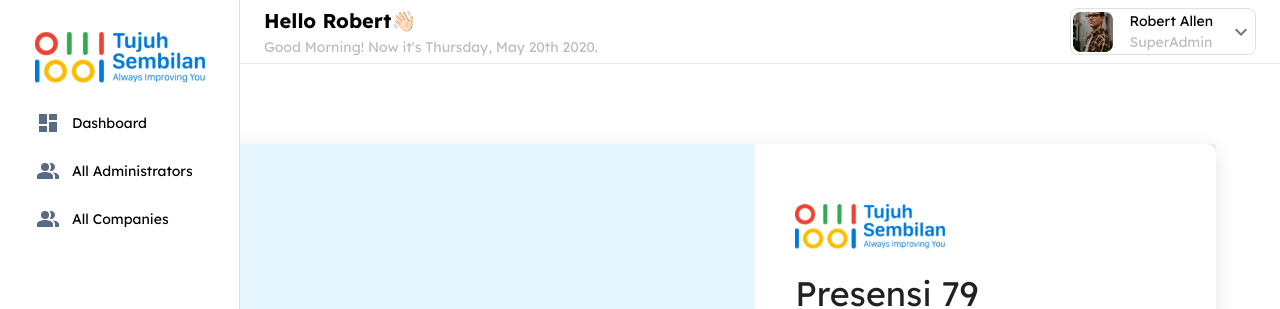
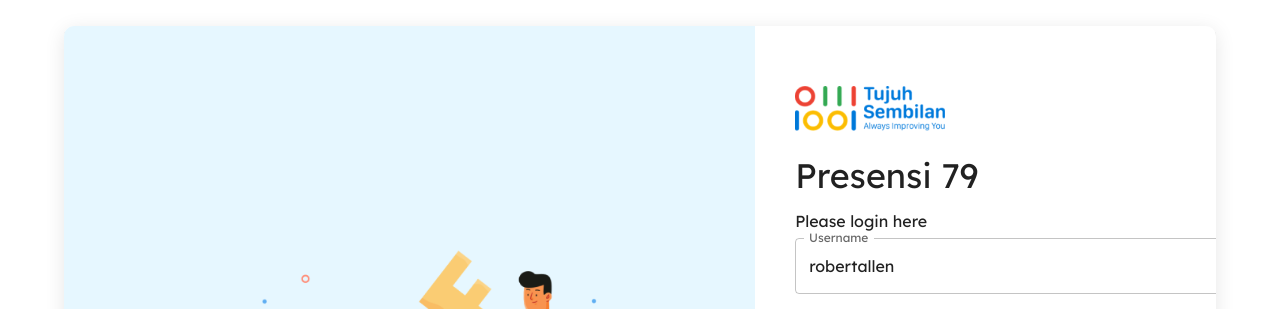
Before and after one commit to dit10z/presence, a React (Vite) app: page /login in a window 1280 px wide. Shown: the top 309 px of the page. Built offline with nearby package versions, Linux system fonts and the light colour scheme.

Commit message:
feat: fix sign-in page

```diff
--- a/src/pages/Auth/index.jsx
+++ b/src/pages/Auth/index.jsx
@@ -9,19 +9,17 @@ import {
 } from "@mui/material";
 import { styled } from "@mui/system";
 import { Link } from "react-router-dom";
-import Hero from "../../assets/hero-signin.png"; // Replace with the correct path to your image
-import Logo from "../../assets/logo.png"; // Replace with the correct path to your logo
+import Hero from "../../assets/hero-signin.png";
+import Logo from "../../assets/logo.png";
 
-// Container to center the card on the page
 const SignInContainer = styled(Box)({
   display: "flex",
   alignItems: "center",
   justifyContent: "center",
-  minHeight: "100vh",
+  maxHeight: "100vh",
   backgroundColor: "#f5f5f5",
 });
 
-// Main card component
 const SignInCard = styled(Box)({
   display: "flex",
   flexDirection: "row",
@@ -35,12 +33,12 @@ const SignInCard = styled(Box)({
 
 const FormSection = styled(Box)({
   width: "40%",
-  padding: "60px 40px", // Adjust as necessary
+  padding: "60px 40px",
   display: "flex",
   flexDirection: "column",
   justifyContent: "center",
-  alignItems: "flex-start", // Align items to the left
-  textAlign: "left", // Align text to the left
+  alignItems: "flex-start",
+  textAlign: "left",
 });
 
 const StyledTextField = styled(TextField)({
@@ -102,7 +100,6 @@ const Login = () => {
               fullWidth
               defaultValue="********"
               InputProps={{
-                // Replace with your eye icon
                 endAdornment: (
                   <img
                     src="path/to/your/eye-icon.png"
--- a/src/pages/index.jsx
+++ b/src/pages/index.jsx
@@ -1,24 +1,21 @@
-import React from 'react';
-import { Route, Routes } from 'react-router-dom';
-import Administrators from './Administators';
-
-import Auth from './Auth';
-
-import Dashboard from './Dashboard';
-
-import { SuperadminSidebar } from '../components/Navigation';
-import CompaniesList from './Companies';
-import PrivateRoute from './PrivateRoute'; // Import PrivateRoute
+import React from "react";
+import { Routes, Route } from "react-router-dom";
+import Administrators from "./Administators";
+import Auth from "./Auth";
+import Companies from "./Companies";
+import Dashboard from "./Dashboard";
+import PrivateRoute from "./PrivateRoute"; // Import PrivateRoute
+import { SuperadminSidebar } from "../components/Navigation";
 
 const Pages = () => {
   // Dummy variables for authentication and role
   const isAuthenticated = true; // Change to `false` to simulate a user not logged in
-  const userRole = 'superadmin'; // Possible values: 'admin', 'superadmin'
+  const userRole = "admin"; // Possible values: 'admin', 'superadmin'
 
   return (
     <>
       {/* Conditional Sidebar Rendering */}
-      {isAuthenticated && userRole === 'superadmin' && (
+      {isAuthenticated && userRole === "superadmin" && (
         // <div>Superadmin Sidebar</div> // Replace with actual Sidebar component for Superadmin
         <SuperadminSidebar />
       )}
@@ -26,7 +23,6 @@ const Pages = () => {
       <Routes>
         {/* Public Route */}
         <Route path="/login" element={<Auth />} />
-
         {/* Private Routes */}
         <Route
           path="/"
@@ -48,7 +44,7 @@ const Pages = () => {
           path="/companies"
           element={
             <PrivateRoute isAuthenticated={isAuthenticated}>
-              <CompaniesList />
+              <Companies />
             </PrivateRoute>
           }
         />
```
Also changed, not shown: src/App.jsx (+5 -5 lines).
